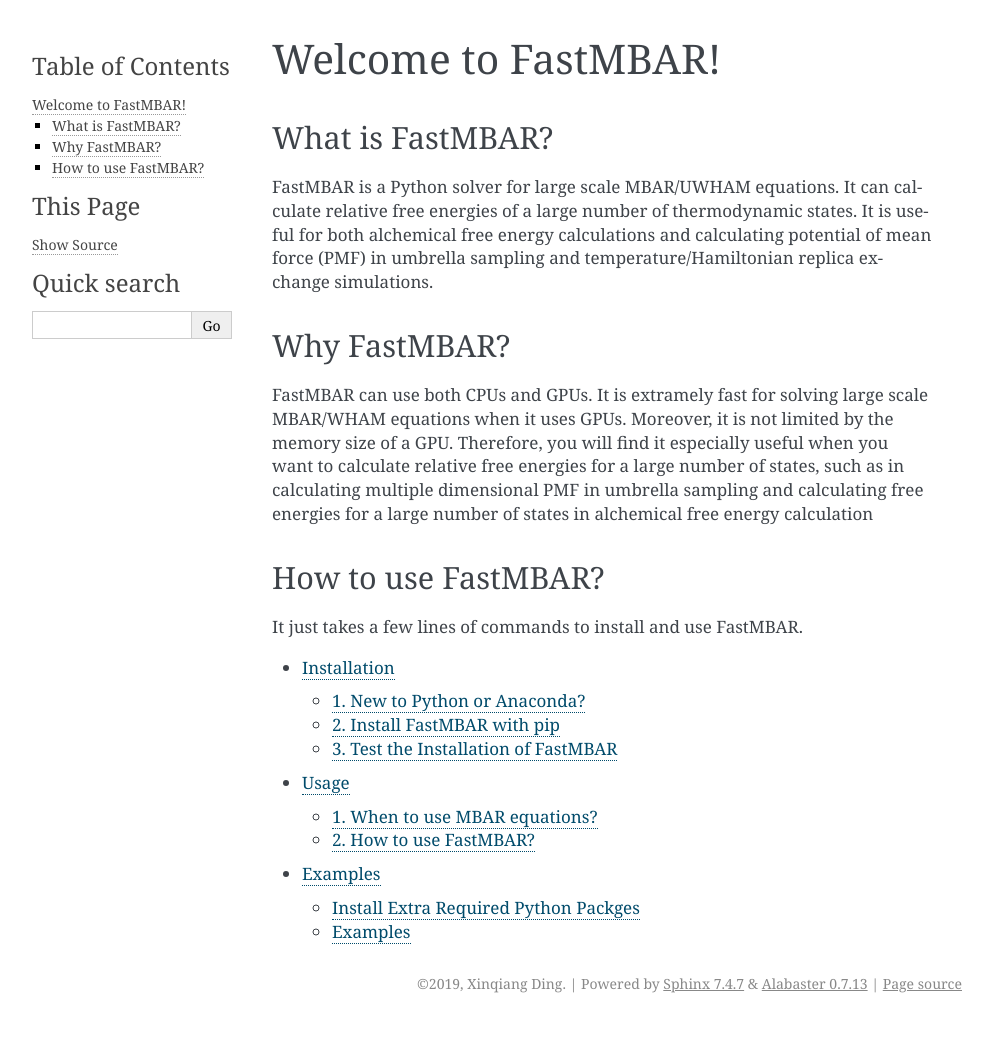
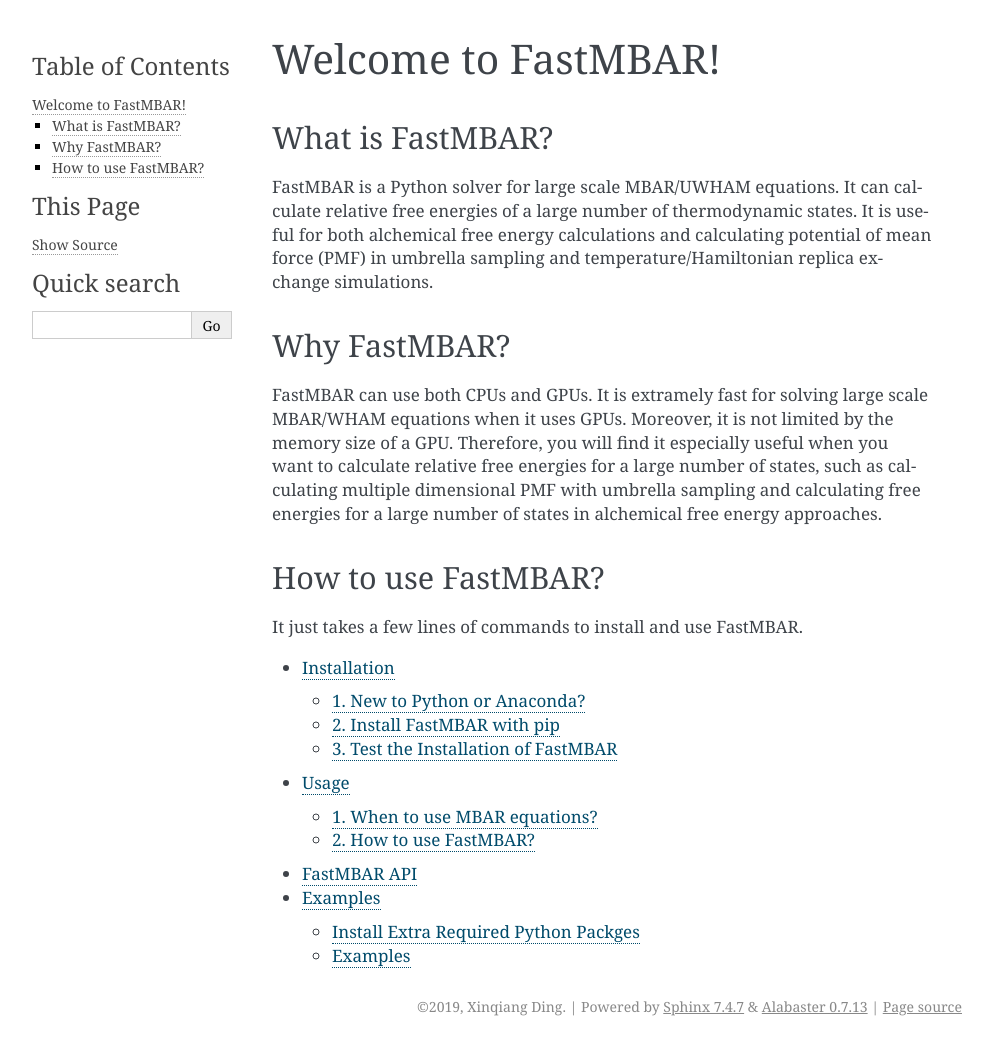
Before and after one commit to BrooksResearchGroup-UM/FastMBAR, a Sphinx documentation site: the page built from docs/source/index.rst, in a window 1280 px wide. Shown: the whole page, without its empty margins (148-1141 px from the left). Built offline with Sphinx 7.4.7, drawn with Linux system fonts in a browser that asks for light colours; before the commit the page ends 1023 px from its top, so only the background shows below that.

```diff
--- a/docs/source/conf.py
+++ b/docs/source/conf.py
@@ -12,10 +12,11 @@
 # add these directories to sys.path here. If the directory is relative to the
 # documentation root, use os.path.abspath to make it absolute, like shown here.
 #
-# import os
-# import sys
-# sys.path.insert(0, os.path.abspath('.'))
-
+import os
+import sys
+sys.path.insert(0, os.path.abspath('.'))
+#sys.path.insert(0, os.path.abspath('../../FastMBAR'))
+sys.path.insert(0, "/Users/dingxq/Google Drive/ProjectsOnGitHub/FastMBAR")
 
 # -- Project information -----------------------------------------------------
 
@@ -41,6 +42,8 @@ release = '0.0.9'
 extensions = [
     'sphinx.ext.mathjax',
     'sphinx.ext.viewcode',
+    'sphinx.ext.autodoc',
+    'sphinx.ext.napoleon'
 ]
 
 # Add any paths that contain templates here, relative to this directory.
--- a/docs/source/index.rst
+++ b/docs/source/index.rst
@@ -21,9 +21,9 @@ FastMBAR can use both CPUs and GPUs.
 It is extramely fast for solving large scale MBAR/WHAM equations when it uses GPUs.
 Moreover, it is not limited by the memory size of a GPU.
 Therefore, you will find it especially useful when you want to calculate relative
-free energies for a large number of states, such as in calculating multiple
-dimensional PMF in umbrella sampling and calculating free energies for
-a large number of states in alchemical free energy calculation
+free energies for a large number of states, such as calculating multiple
+dimensional PMF with umbrella sampling and calculating free energies for
+a large number of states in alchemical free energy approaches.
 
 How to use FastMBAR?
 --------------------
@@ -34,7 +34,9 @@ It just takes a few lines of commands to install and use FastMBAR.
 
    installation
    usage
+   API
    examples
+
 
 
 .. The multistate Bennett acceptance ratio (MBAR) and
```
Also changed, not shown: docs/source/API.rst (added, +11 -0 lines), 1 other file.
